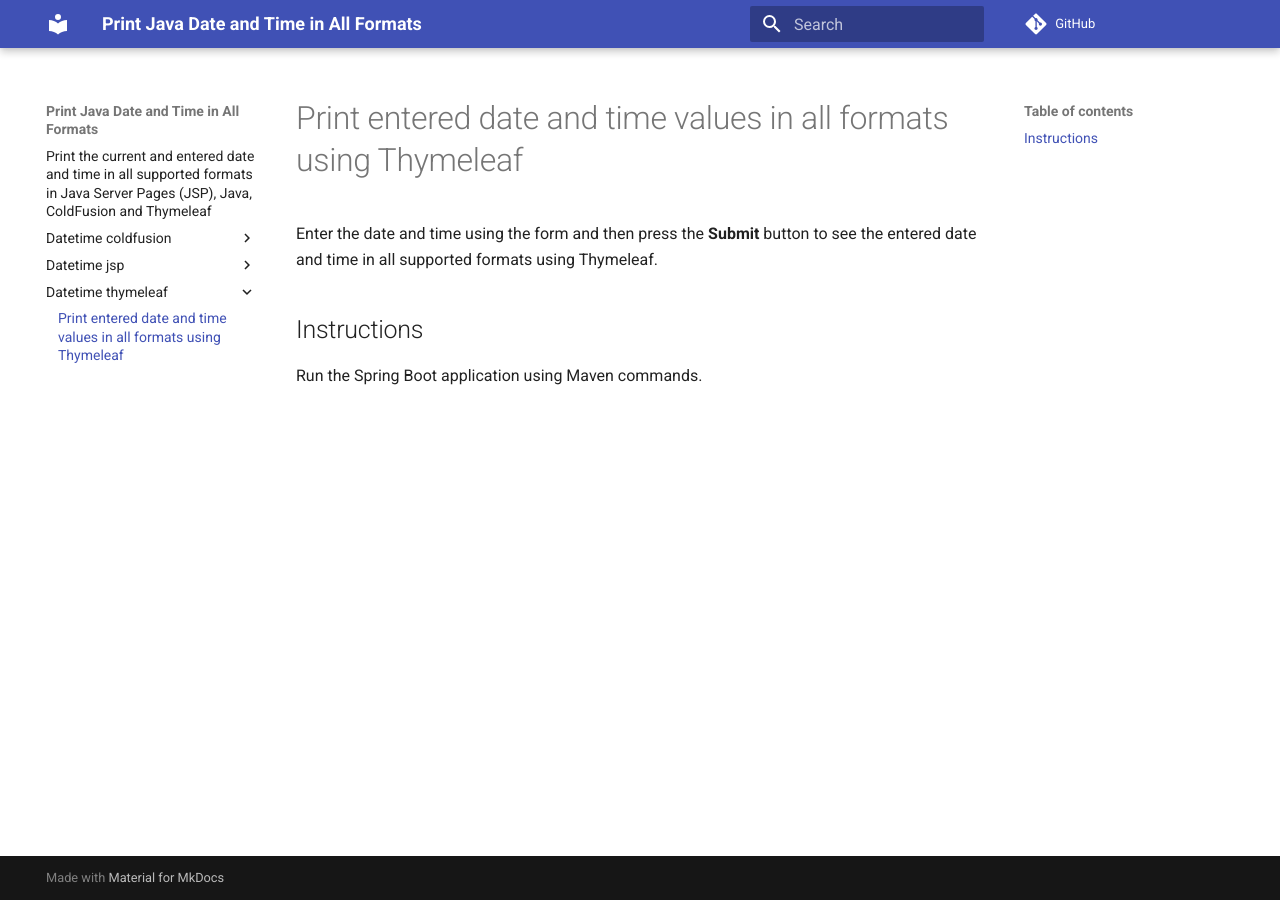
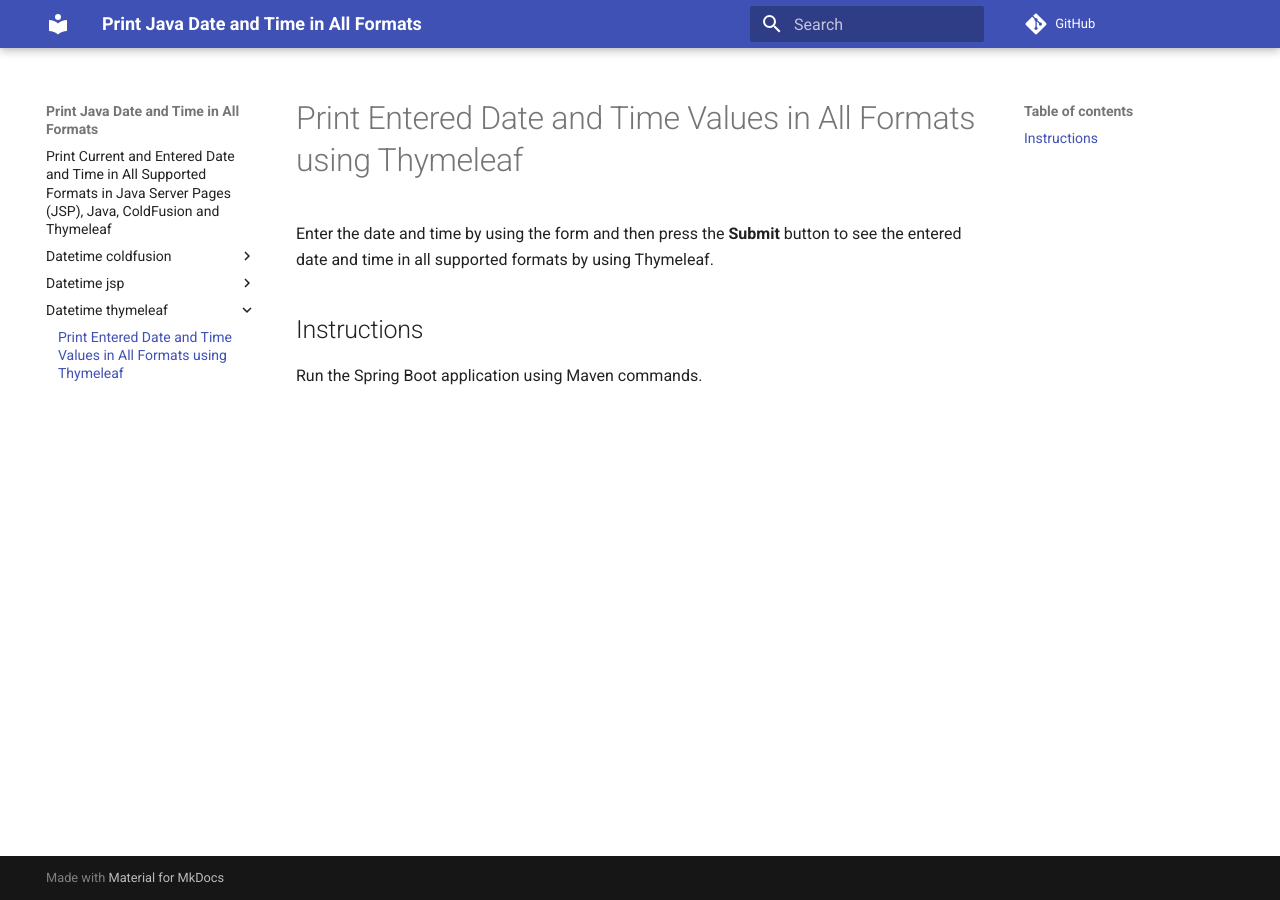
Before and after one commit to lulunac27a/java-datetime, an MkDocs documentation site: the page built from docs/datetime-thymeleaf/index.md, in a window 1280 px wide. Built offline with MkDocs 1.6.1 and Material for MkDocs 9.7.7, drawn with Linux system fonts in a browser that asks for light colours; comment, search, counter and statistics services are not loaded.

Commit message:
Update docs

```diff
--- a/docs/datetime-thymeleaf/index.md
+++ b/docs/datetime-thymeleaf/index.md
@@ -1,6 +1,6 @@
-# Print entered date and time values in all formats using Thymeleaf
+# Print Entered Date and Time Values in All Formats using Thymeleaf
 
-Enter the date and time using the form and then press the **Submit** button to see the entered date and time in all supported formats using Thymeleaf.
+Enter the date and time by using the form and then press the **Submit** button to see the entered date and time in all supported formats by using Thymeleaf.
 
 ## Instructions
 
--- a/docs/index.md
+++ b/docs/index.md
@@ -1,3 +1,3 @@
-# Print the current and entered date and time in all supported formats in Java Server Pages (JSP), Java, ColdFusion and Thymeleaf
+# Print Current and Entered Date and Time in All Supported Formats in Java Server Pages (JSP), Java, ColdFusion and Thymeleaf
 
 The datetime class will enter the year, month, day of the month, hour, minute, and second, and then print the entered date and time, and then it prints the current date and time in Java Server Pages (JSP), Java, ColdFusion and Thymeleaf.
```
Also changed, not shown: docs/datetime-coldfusion/index.md (+2 -2 lines), docs/datetime-jsp/index.md (+2 -2 lines).
